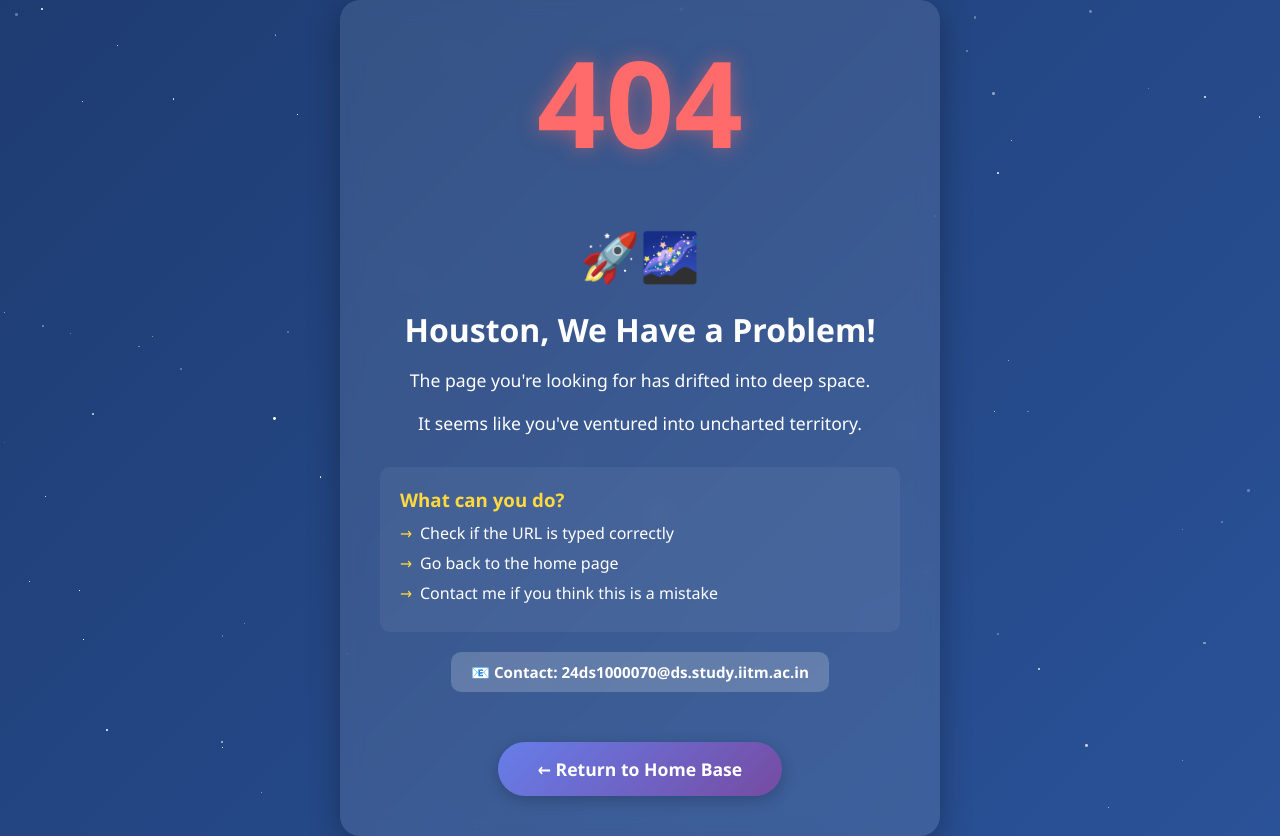
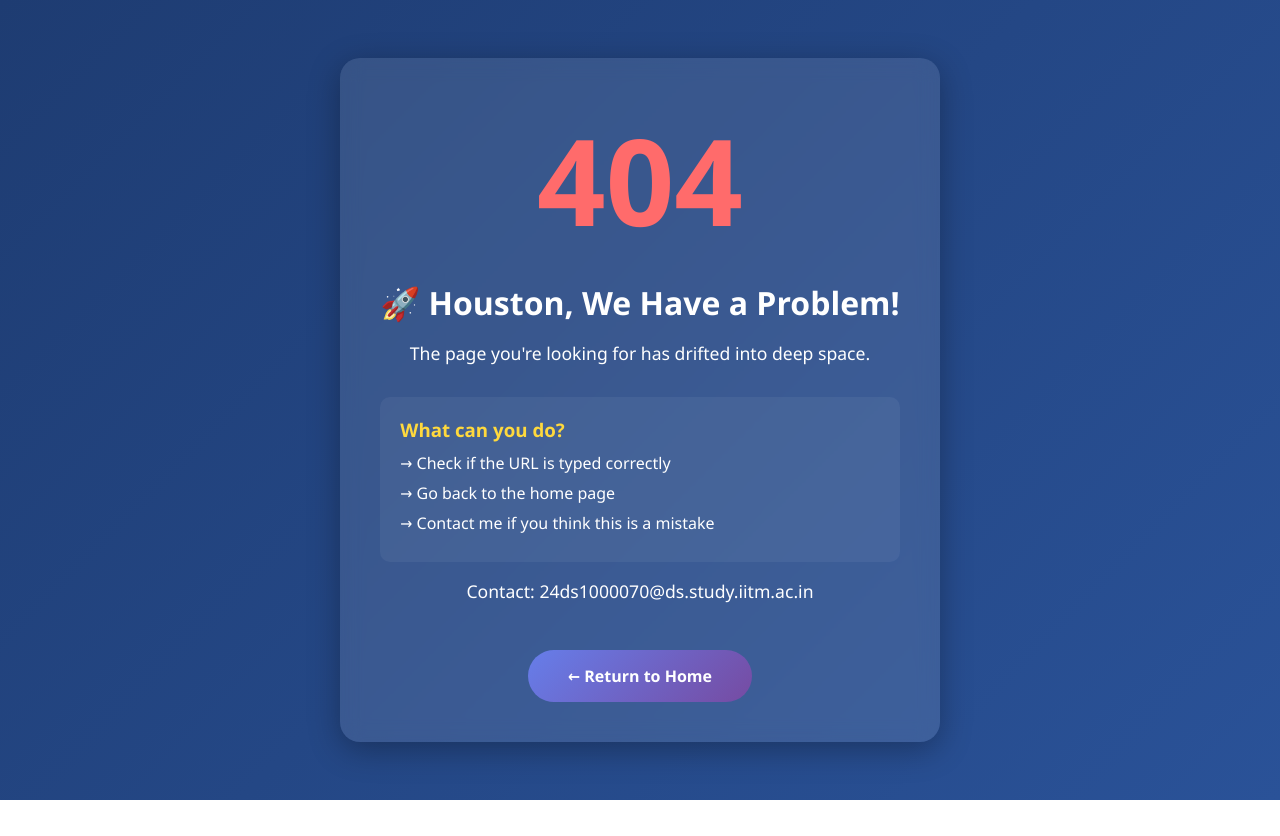
Before and after one commit to aswego123/Custom-404-Page, a plain HTML site: page 404.html in a window 1280 px wide. After the commit the page ends 800 px from the top, so only its background shows below. Drawn offline with Linux system fonts and the light colour scheme.

Commit message:
Update 404.html

```diff
--- a/404.html
+++ b/404.html
@@ -18,24 +18,6 @@
       justify-content: center;
       align-items: center;
       color: white;
-      overflow: hidden;
-      position: relative;
-    }
-    .stars {
-      position: absolute;
-      width: 100%;
-      height: 100%;
-      overflow: hidden;
-    }
-    .star {
-      position: absolute;
-      background: white;
-      border-radius: 50%;
-      animation: twinkle 3s infinite;
-    }
-    @keyframes twinkle {
-      0%, 100% { opacity: 0.3; }
-      50% { opacity: 1; }
     }
     .container {
       text-align: center;
@@ -45,24 +27,12 @@
       border-radius: 20px;
       box-shadow: 0 8px 32px rgba(0, 0, 0, 0.3);
       max-width: 600px;
-      z-index: 10;
-      animation: fadeIn 1s ease;
     }
     .error-code {
       font-size: 120px;
       font-weight: bold;
       color: #ff6b6b;
-      text-shadow: 0 0 20px rgba(255, 107, 107, 0.5);
       margin-bottom: 20px;
-      animation: bounce 2s infinite;
-    }
-    @keyframes bounce {
-      0%, 100% { transform: translateY(0); }
-      50% { transform: translateY(-20px); }
-    }
-    @keyframes fadeIn {
-      from { opacity: 0; transform: scale(0.9); }
-      to { opacity: 1; transform: scale(1); }
     }
     h2 {
       font-size: 2em;
@@ -73,20 +43,6 @@
       margin: 15px 0;
       line-height: 1.6;
     }
-    .emoji {
-      font-size: 3em;
-      margin: 20px 0;
-      display: block;
-    }
-    .email {
-      background: rgba(255, 255, 255, 0.2);
-      padding: 10px 20px;
-      border-radius: 10px;
-      display: inline-block;
-      margin: 20px 0;
-      font-weight: bold;
-      font-size: 0.95em;
-    }
     .home-button {
       display: inline-block;
       margin-top: 30px;
@@ -96,13 +52,10 @@
       text-decoration: none;
       border-radius: 50px;
       font-weight: bold;
-      font-size: 1.1em;
       transition: all 0.3s ease;
-      box-shadow: 0 4px 15px rgba(0, 0, 0, 0.2);
     }
     .home-button:hover {
       transform: translateY(-2px);
-      box-shadow: 0 6px 20px rgba(0, 0, 0, 0.3);
     }
     .suggestions {
       margin-top: 30px;
@@ -117,60 +70,30 @@
     }
     .suggestions ul {
       list-style: none;
-      padding-left: 0;
     }
     .suggestions li {
       margin: 8px 0;
-      padding-left: 20px;
-      position: relative;
-    }
-    .suggestions li:before {
-      content: "→";
-      position: absolute;
-      left: 0;
-      color: #ffd93d;
     }
   </style>
 </head>
 <body>
-  <div class="stars" id="stars"></div>
-
   <div class="container">
     <div class="error-code">404</div>
-    <span class="emoji">🚀🌌</span>
-    <h2>Houston, We Have a Problem!</h2>
+    <h2>🚀 Houston, We Have a Problem!</h2>
     <p>The page you're looking for has drifted into deep space.</p>
-    <p>It seems like you've ventured into uncharted territory.</p>
 
     <div class="suggestions">
       <h3>What can you do?</h3>
       <ul>
-        <li>Check if the URL is typed correctly</li>
-        <li>Go back to the home page</li>
-        <li>Contact me if you think this is a mistake</li>
+        <li>→ Check if the URL is typed correctly</li>
+        <li>→ Go back to the home page</li>
+        <li>→ Contact me if you think this is a mistake</li>
       </ul>
     </div>
 
-    <div class="email">
-      📧 Contact: 24ds1000070@ds.study.iitm.ac.in
-    </div>
+    <p>Contact: 24ds1000070@ds.study.iitm.ac.in</p>
 
-    <a href="/" class="home-button">← Return to Home Base</a>
+    <a href="/" class="home-button">← Return to Home</a>
   </div>
-
-  <script>
-    // Create random stars
-    const starsContainer = document.getElementById('stars');
-    for (let i = 0; i < 100; i++) {
-      const star = document.createElement('div');
-      star.className = 'star';
-      star.style.width = Math.random() * 3 + 'px';
-      star.style.height = star.style.width;
-      star.style.left = Math.random() * 100 + '%';
-      star.style.top = Math.random() * 100 + '%';
-      star.style.animationDelay = Math.random() * 3 + 's';
-      starsContainer.appendChild(star);
-    }
-  </script>
 </body>
 </html>
```
